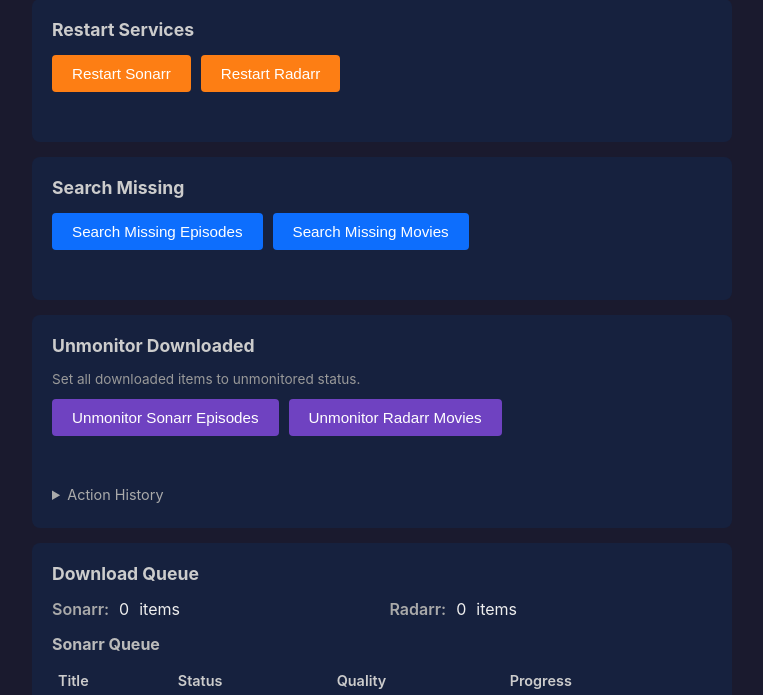
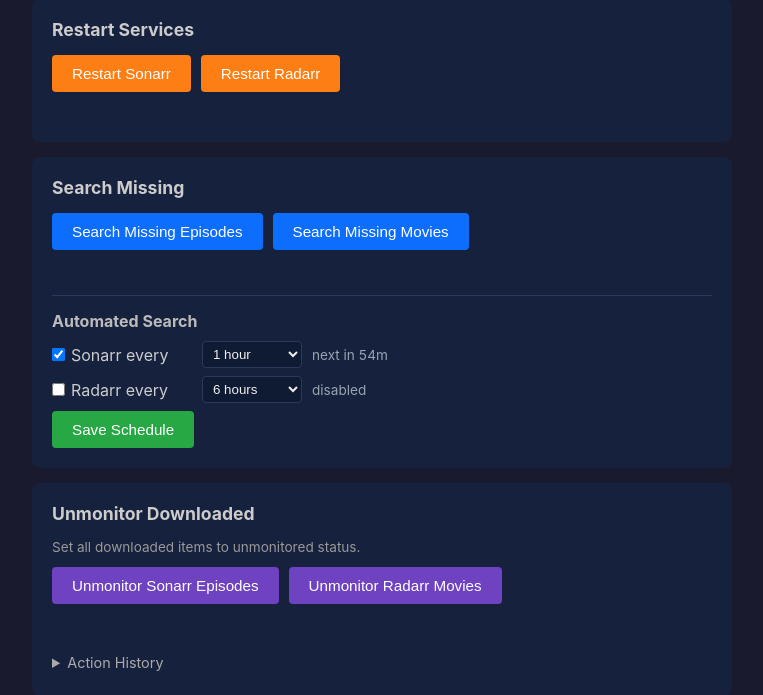
Before and after one commit to gitsumhubs/arr-mgmt, a Flask app: page / in a window 1280 px wide. Shown: the part 258-953 px from the top of the page, without its empty margins (258-1021 px from the left). Run offline with Flask 3, Linux system fonts and the light colour scheme; data that the repository does not hold is empty.

Commit message:
Add automated search scheduler, rename README to RECREATE, fix placeholder IPs
- New auto-search worker with per-service enable/interval (30m - 1 week)
- /api/auto-search GET/POST endpoints
- UI controls under Search Missing with next-run indicator
- Fix Sonarr/Radarr URL placeholders in settings (192.168.1.44 -> .1.4)
- Rename README.md to RECREATE.md

```diff
--- a/app.py
+++ b/app.py
@@ -7,6 +7,8 @@ Flask backend for managing Sonarr and Radarr
 import json
 import os
 import subprocess
+import threading
+import time
 import uuid
 from datetime import datetime, timezone
 from pathlib import Path
@@ -26,7 +28,17 @@ DEFAULT_CONFIG = {
     "radarr_api_key": "",
     "sonarr_container": "sonarr",
     "radarr_container": "radarr",
+    "auto_search_sonarr_enabled": False,
+    "auto_search_sonarr_interval_minutes": 360,
+    "auto_search_sonarr_last_run": None,
+    "auto_search_radarr_enabled": False,
+    "auto_search_radarr_interval_minutes": 360,
+    "auto_search_radarr_last_run": None,
 }
+
+AUTO_SEARCH_INTERVALS = [30, 60, 180, 360, 720, 1440, 2880, 10080]
+
+config_lock = threading.Lock()
 
 
 def load_config():
@@ -575,6 +587,105 @@ def undo_log_entry(entry_id):
     return jsonify({"success": False, "error": "Unknown service"}), 400
 
 
+def trigger_search(service, config):
+    command = "MissingEpisodeSearch" if service == "sonarr" else "MissingMoviesSearch"
+    return api_request(
+        config[f"{service}_url"],
+        config[f"{service}_api_key"],
+        "command",
+        method="POST",
+        data={"name": command},
+    )
+
+
+def check_and_run_auto_searches():
+    with config_lock:
+        config = load_config()
+    now = datetime.now(timezone.utc)
+    dirty = False
+    for service in ("sonarr", "radarr"):
+        if not config.get(f"auto_search_{service}_enabled"):
+            continue
+        interval = int(config.get(f"auto_search_{service}_interval_minutes") or 360)
+        last_run = config.get(f"auto_search_{service}_last_run")
+        if last_run:
+            try:
+                last = datetime.fromisoformat(last_run)
+            except ValueError:
+                last = None
+        else:
+            last = None
+        if last and (now - last).total_seconds() < interval * 60:
+            continue
+        result = trigger_search(service, config)
+        if result.get("success"):
+            config[f"auto_search_{service}_last_run"] = now.isoformat()
+            dirty = True
+    if dirty:
+        with config_lock:
+            current = load_config()
+            for service in ("sonarr", "radarr"):
+                key = f"auto_search_{service}_last_run"
+                if key in config:
+                    current[key] = config[key]
+            save_config(current)
+
+
+def auto_search_worker():
+    while True:
+        try:
+            check_and_run_auto_searches()
+        except Exception:
+            pass
+        time.sleep(60)
+
+
+@app.route("/api/auto-search", methods=["GET"])
+def get_auto_search():
+    config = load_config()
+    return jsonify({
+        "intervals": AUTO_SEARCH_INTERVALS,
+        "sonarr": {
+            "enabled": bool(config.get("auto_search_sonarr_enabled")),
+            "interval_minutes": int(config.get("auto_search_sonarr_interval_minutes") or 360),
+            "last_run": config.get("auto_search_sonarr_last_run"),
+        },
+        "radarr": {
+            "enabled": bool(config.get("auto_search_radarr_enabled")),
+            "interval_minutes": int(config.get("auto_search_radarr_interval_minutes") or 360),
+            "last_run": config.get("auto_search_radarr_last_run"),
+        },
+    })
+
+
+@app.route("/api/auto-search", methods=["POST"])
+def update_auto_search():
+    data = request.get_json(silent=True)
+    if data is None:
+        return jsonify({"success": False, "error": "Invalid JSON payload"}), 400
+
+    with config_lock:
+        config = load_config()
+        for service in ("sonarr", "radarr"):
+            section = data.get(service) or {}
+            if "enabled" in section:
+                config[f"auto_search_{service}_enabled"] = bool(section["enabled"])
+            if "interval_minutes" in section:
+                try:
+                    minutes = int(section["interval_minutes"])
+                except (TypeError, ValueError):
+                    return jsonify({"success": False, "error": f"Invalid interval for {service}"}), 400
+                if minutes not in AUTO_SEARCH_INTERVALS:
+                    return jsonify({"success": False, "error": f"Unsupported interval for {service}"}), 400
+                config[f"auto_search_{service}_interval_minutes"] = minutes
+        try:
+            save_config(config)
+        except Exception as e:
+            return jsonify({"success": False, "error": str(e)}), 500
+
+    return jsonify({"success": True})
+
+
 @app.route("/api/config", methods=["GET"])
 def get_config():
     """Get current config with masked API keys."""
@@ -618,4 +729,5 @@ def update_config():
 
 
 if __name__ == "__main__":
+    threading.Thread(target=auto_search_worker, daemon=True).start()
     app.run(host="0.0.0.0", port=7664, debug=False)
--- a/static/app.js
+++ b/static/app.js
@@ -37,6 +37,100 @@
     const unmonitorLogRefreshBtn = document.getElementById('unmonitor-log-refresh');
     const unmonitorLogEntries = document.getElementById('unmonitor-log-entries');
     let unmonitorLogService = 'sonarr';
+
+    const autoSearchSonarrEnabled = document.getElementById('auto-search-sonarr-enabled');
+    const autoSearchSonarrInterval = document.getElementById('auto-search-sonarr-interval');
+    const autoSearchSonarrNext = document.getElementById('auto-search-sonarr-next');
+    const autoSearchRadarrEnabled = document.getElementById('auto-search-radarr-enabled');
+    const autoSearchRadarrInterval = document.getElementById('auto-search-radarr-interval');
+    const autoSearchRadarrNext = document.getElementById('auto-search-radarr-next');
+    const saveAutoSearchBtn = document.getElementById('save-auto-search');
+    const autoSearchFeedback = document.getElementById('auto-search-feedback');
+
+    const INTERVAL_LABELS = {
+        30: '30 minutes',
+        60: '1 hour',
+        180: '3 hours',
+        360: '6 hours',
+        720: '12 hours',
+        1440: '24 hours',
+        2880: '48 hours',
+        10080: '1 week',
+    };
+
+    function populateIntervalSelect(select) {
+        Object.entries(INTERVAL_LABELS).forEach(([value, label]) => {
+            const opt = document.createElement('option');
+            opt.value = value;
+            opt.textContent = label;
+            select.appendChild(opt);
+        });
+    }
+    populateIntervalSelect(autoSearchSonarrInterval);
+    populateIntervalSelect(autoSearchRadarrInterval);
+
+    function formatNextRun(lastRunIso, intervalMinutes, enabled) {
+        if (!enabled) return 'disabled';
+        if (!lastRunIso) return 'runs within ~1 min';
+        const next = new Date(lastRunIso).getTime() + intervalMinutes * 60000;
+        const diffMs = next - Date.now();
+        if (diffMs <= 0) return 'due now';
+        const mins = Math.round(diffMs / 60000);
+        if (mins < 60) return `next in ${mins}m`;
+        const hours = Math.floor(mins / 60);
+        const rem = mins % 60;
+        return rem ? `next in ${hours}h ${rem}m` : `next in ${hours}h`;
+    }
+
+    async function fetchAutoSearch() {
+        try {
+            const resp = await fetch('/api/auto-search');
+            const data = await resp.json();
+            autoSearchSonarrEnabled.checked = data.sonarr.enabled;
+            autoSearchSonarrInterval.value = data.sonarr.interval_minutes;
+            autoSearchSonarrNext.textContent = formatNextRun(
+                data.sonarr.last_run, data.sonarr.interval_minutes, data.sonarr.enabled);
+            autoSearchRadarrEnabled.checked = data.radarr.enabled;
+            autoSearchRadarrInterval.value = data.radarr.interval_minutes;
+            autoSearchRadarrNext.textContent = formatNextRun(
+                data.radarr.last_run, data.radarr.interval_minutes, data.radarr.enabled);
+        } catch (e) {
+            console.error('Failed to load auto-search:', e);
+        }
+    }
+
+    async function saveAutoSearch() {
+        saveAutoSearchBtn.disabled = true;
+        saveAutoSearchBtn.textContent = 'Saving...';
+        try {
+            const resp = await fetch('/api/auto-search', {
+                method: 'POST',
+                headers: { 'Content-Type': 'application/json' },
+                body: JSON.stringify({
+                    sonarr: {
+                        enabled: autoSearchSonarrEnabled.checked,
+                        interval_minutes: parseInt(autoSearchSonarrInterval.value, 10),
+                    },
+                    radarr: {
+                        enabled: autoSearchRadarrEnabled.checked,
+                        interval_minutes: parseInt(autoSearchRadarrInterval.value, 10),
+                    },
+                }),
+            });
+            const data = await resp.json();
+            if (data.success) {
+                showFeedback(autoSearchFeedback, 'Schedule saved', 'success');
+                fetchAutoSearch();
+            } else {
+                showFeedback(autoSearchFeedback, data.error || 'Failed to save', 'error');
+            }
+        } catch (e) {
+            showFeedback(autoSearchFeedback, `Failed to save: ${e.message}`, 'error');
+        } finally {
+            saveAutoSearchBtn.disabled = false;
+            saveAutoSearchBtn.textContent = 'Save Schedule';
+        }
+    }
 
     const sonarrUrlInput = document.getElementById('sonarr-url');
     const sonarrKeyInput = document.getElementById('sonarr-key');
@@ -626,6 +720,7 @@
         if (e.target.open) fetchUnmonitorLog();
     });
     saveConfigBtn.addEventListener('click', saveConfig);
+    saveAutoSearchBtn.addEventListener('click', saveAutoSearch);
     logRefreshBtn.addEventListener('click', fetchLogs);
     logFollowBtn.addEventListener('click', () => {
         if (followTimer) {
@@ -637,6 +732,7 @@
 
     // Initial load
     fetchConfig();
+    fetchAutoSearch();
     fetchStatus();
     fetchQueue();
     fetchLogs();
@@ -658,5 +754,6 @@
         fetchStatus();
         fetchQueue();
         fetchQueueItems();
+        fetchAutoSearch();
     }, 30000);
 })();
--- a/static/style.css
+++ b/static/style.css
@@ -452,6 +452,42 @@ h3 {
     color: #17a2b8;
 }
 
+.auto-search {
+    margin-top: 15px;
+    padding-top: 15px;
+    border-top: 1px solid #2a3a5c;
+}
+
+.auto-search-row {
+    display: flex;
+    align-items: center;
+    gap: 10px;
+    margin-bottom: 8px;
+    flex-wrap: wrap;
+}
+
+.auto-search-toggle {
+    display: inline-flex;
+    align-items: center;
+    gap: 6px;
+    color: #ccc;
+    min-width: 140px;
+}
+
+.auto-search-row select {
+    background: #0f1a33;
+    color: #eee;
+    border: 1px solid #2a3a5c;
+    border-radius: 4px;
+    padding: 4px 6px;
+}
+
+.auto-search-next {
+    font-size: 0.85em;
+    color: #9aa3b2;
+    font-variant-numeric: tabular-nums;
+}
+
 @media (max-width: 600px) {
     .status-grid,
     .settings-grid,
--- a/templates/index.html
+++ b/templates/index.html
@@ -44,6 +44,28 @@
                 <button id="search-radarr" class="btn btn-primary">Search Missing Movies</button>
             </div>
             <div id="search-feedback" class="feedback"></div>
+
+            <div class="auto-search">
+                <h3>Automated Search</h3>
+                <div class="auto-search-row">
+                    <label class="auto-search-toggle">
+                        <input type="checkbox" id="auto-search-sonarr-enabled">
+                        Sonarr every
+                    </label>
+                    <select id="auto-search-sonarr-interval"></select>
+                    <span id="auto-search-sonarr-next" class="auto-search-next"></span>
+                </div>
+                <div class="auto-search-row">
+                    <label class="auto-search-toggle">
+                        <input type="checkbox" id="auto-search-radarr-enabled">
+                        Radarr every
+                    </label>
+                    <select id="auto-search-radarr-interval"></select>
+                    <span id="auto-search-radarr-next" class="auto-search-next"></span>
+                </div>
+                <button id="save-auto-search" class="btn btn-success">Save Schedule</button>
+                <span id="auto-search-feedback" class="feedback"></span>
+            </div>
         </section>
 
         <section class="panel">
@@ -150,7 +172,7 @@
             <div class="settings-grid">
                 <div class="input-group">
                     <label for="sonarr-url">Sonarr URL</label>
-                    <input type="text" id="sonarr-url" placeholder="http://192.168.1.44:8989">
+                    <input type="text" id="sonarr-url" placeholder="http://192.168.1.4:8989">
                 </div>
                 <div class="input-group">
                     <label for="sonarr-key">Sonarr API Key</label>
@@ -158,7 +180,7 @@
                 </div>
                 <div class="input-group">
                     <label for="radarr-url">Radarr URL</label>
-                    <input type="text" id="radarr-url" placeholder="http://192.168.1.44:7878">
+                    <input type="text" id="radarr-url" placeholder="http://192.168.1.4:7878">
                 </div>
                 <div class="input-group">
                     <label for="radarr-key">Radarr API Key</label>
```
Also changed, not shown: config.json (+7 -1 lines), RECREATE.md (renamed from README.md).
